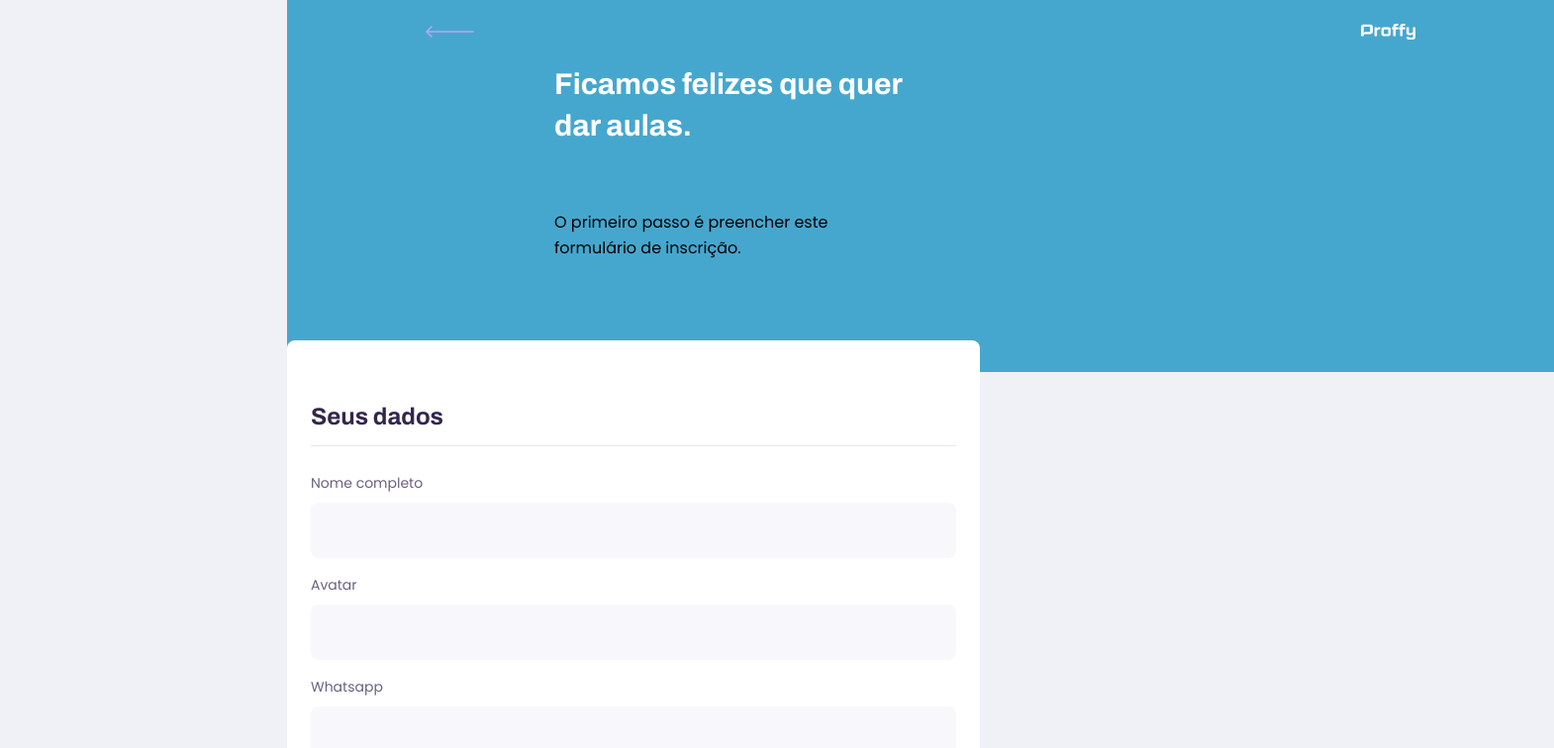
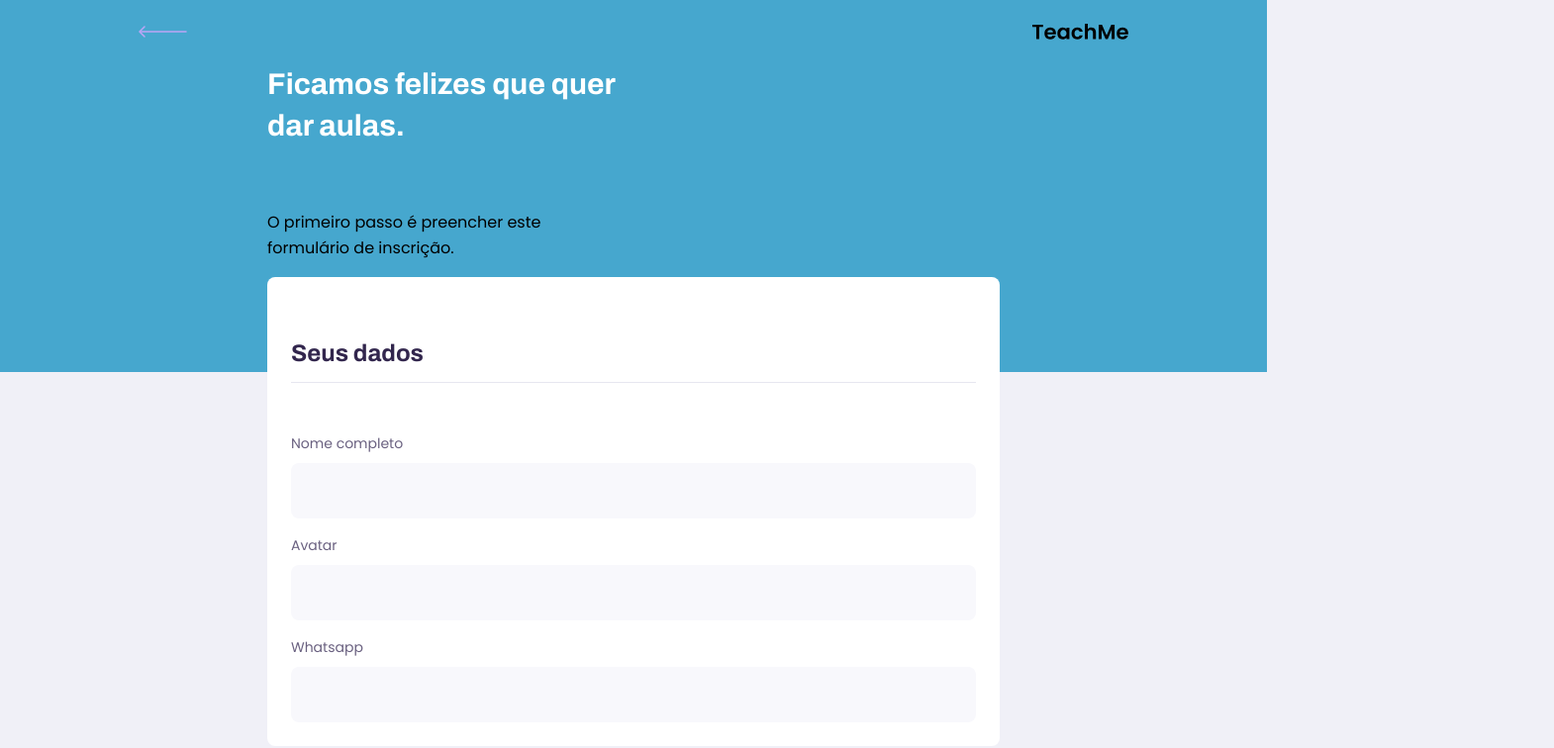
Before and after one commit to robertonsj/teachme, a React (Create React App) app in the folder web/: page /give-classes in a window 1280 px wide. Shown: the top 756 px of the page at 99% size, 1570 px wide, since content can reach past the window. Built offline with nearby package versions, Linux system fonts and the light colour scheme.

Commit message:
Ajustes na página TeacherForm

```diff
--- a/web/public/index.html
+++ b/web/public/index.html
@@ -5,7 +5,7 @@
   <meta charset="utf-8" />
   <meta name="viewport" content="width=device-width, initial-scale=1" />
   <meta name="theme-color" content="#000000" />
-  <link rel="shortcut icon" href="../../../../assets/images/icons/ico-color-one.ico" type="image/x-icon">
+  <link rel="shortcut icon" href="../../../../assets/images/icons/ico-teachme.ico" type="image/x-icon">
 
   <link href="https://fonts.googleapis.com/css2?family=Archivo:wght@400;700&family=Poppins&display=swap"
     rel="stylesheet" />
--- a/web/src/assets/styles/global.css
+++ b/web/src/assets/styles/global.css
@@ -47,7 +47,7 @@ body {
 #root {
   display: flex;
   align-items: center;
-  justify-content: center;
+  /* justify-content: center; */
 }
 
 body,
--- a/web/src/components/PageHeader/index.tsx
+++ b/web/src/components/PageHeader/index.tsx
@@ -1,7 +1,7 @@
 import { Link } from "react-router-dom";
 
 import backIcon from "../../assets/images/icons/back.svg";
-import logoImg from "../../assets/images/logo.svg";
+import logoImg from "../../assets/images/logoteachme.svg";
 
 import "./styles.css";
 import { ReactNode } from "react";
--- a/web/src/pages/Landing/style.css
+++ b/web/src/pages/Landing/style.css
@@ -110,7 +110,8 @@
 
   .hero-image {
     grid-area: hero;
-    justify-self: end;
+    /* justify-self: end; */
+    margin-left: calc((100% - 200px) / 2);
   }
 
   .buttons-container {
--- a/web/src/pages/TeacherForm/styles.css
+++ b/web/src/pages/TeacherForm/styles.css
@@ -12,17 +12,24 @@
   width: 100%;
   max-width: 74rem;
   border-radius: 0.8rem;
-  margin: -3.2rem auto 3.2rem;
+  /* define a posição do elemento em relação ao seu elemento pai */
+  position: absolute;
+  top: 35%;
+  left: 45%;
+  /* move o elemento 50% para a esquerda em relação à sua própria largura, ou seja, centraliza-o horizontalmente */
+  transform: translateX(-50%);
   padding-top: 6.4rem;
   overflow: hidden;
+  /* margem mínima na leteral left e right */
+  margin: 0 5%;
 }
 
 #page-teacher-form main fieldset {
   border: 0;
-  padding: 0 2.4rem;
+  padding: 2.4rem;
 }
 
-#page-teacher-form main fieldset + fieldset {
+#page-teacher-form main fieldset+fieldset {
   margin-top: 6.4rem;
 }
 
--- a/web/src/pages/TeacherList/styles.css
+++ b/web/src/pages/TeacherList/styles.css
@@ -29,7 +29,7 @@
     bottom: -28px;
   }
 
-  #search-teachers .input-block + .input-block {
+  #search-teachers .input-block+.input-block {
     margin-top: 0;
   }
 
```
Also changed, not shown: 1 other file (tests, documents, lock files or other folders).
